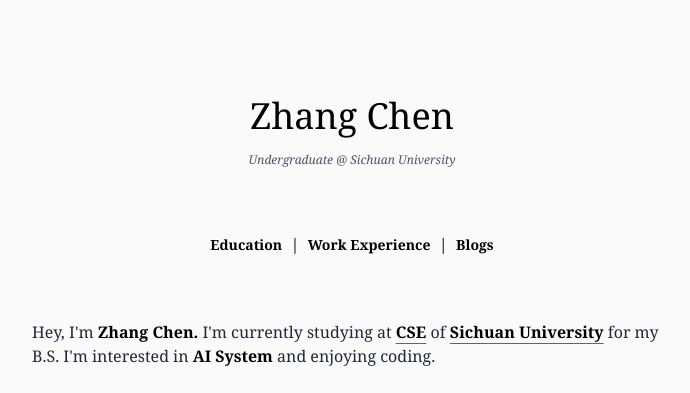
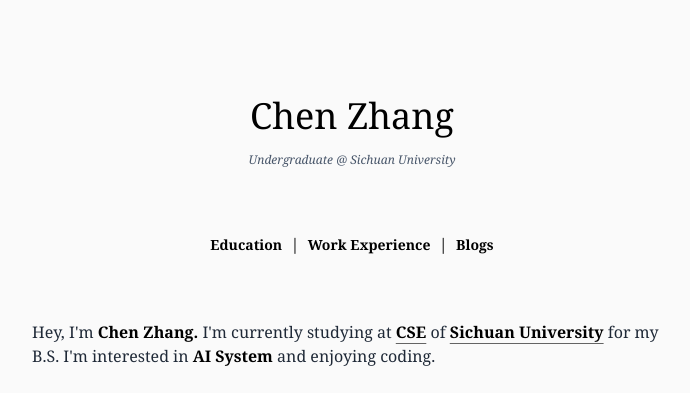
Before and after one commit to zhangbihan999/zhangbihan999.github.io, a Next.js app: page / in a window 1280 px wide. Shown: the top 393 px of the page, without its empty margins (288-978 px from the left). Built offline with nearby package versions, Linux system fonts and the light colour scheme.

Commit message:
update name

```diff
--- a/app/page.tsx
+++ b/app/page.tsx
@@ -17,7 +17,7 @@ export default function Home() {
         <div className={"h-24"}></div>
 
         <div>
-          <div className={'text-center text-4xl'}>Zhang Chen</div>
+          <div className={'text-center text-4xl'}>Chen Zhang</div>
 
           <div className={'h-4'}></div>
 
@@ -49,7 +49,7 @@ export default function Home() {
         <div className={'h-16'}></div>
 
         <div>
-          <Paragraph>Hey, I&apos;m <Bold>Zhang Chen. </Bold> I&apos;m currently studying
+          <Paragraph>Hey, I&apos;m <Bold>Chen Zhang. </Bold> I&apos;m currently studying
             at <UrlLink
               url={"https://sw.scu.edu.cn/"}>CSE</UrlLink> of <UrlLink
                 url={"https://www.scu.edu.cn/index.htm"}>Sichuan University</UrlLink> for my B.S.
```
